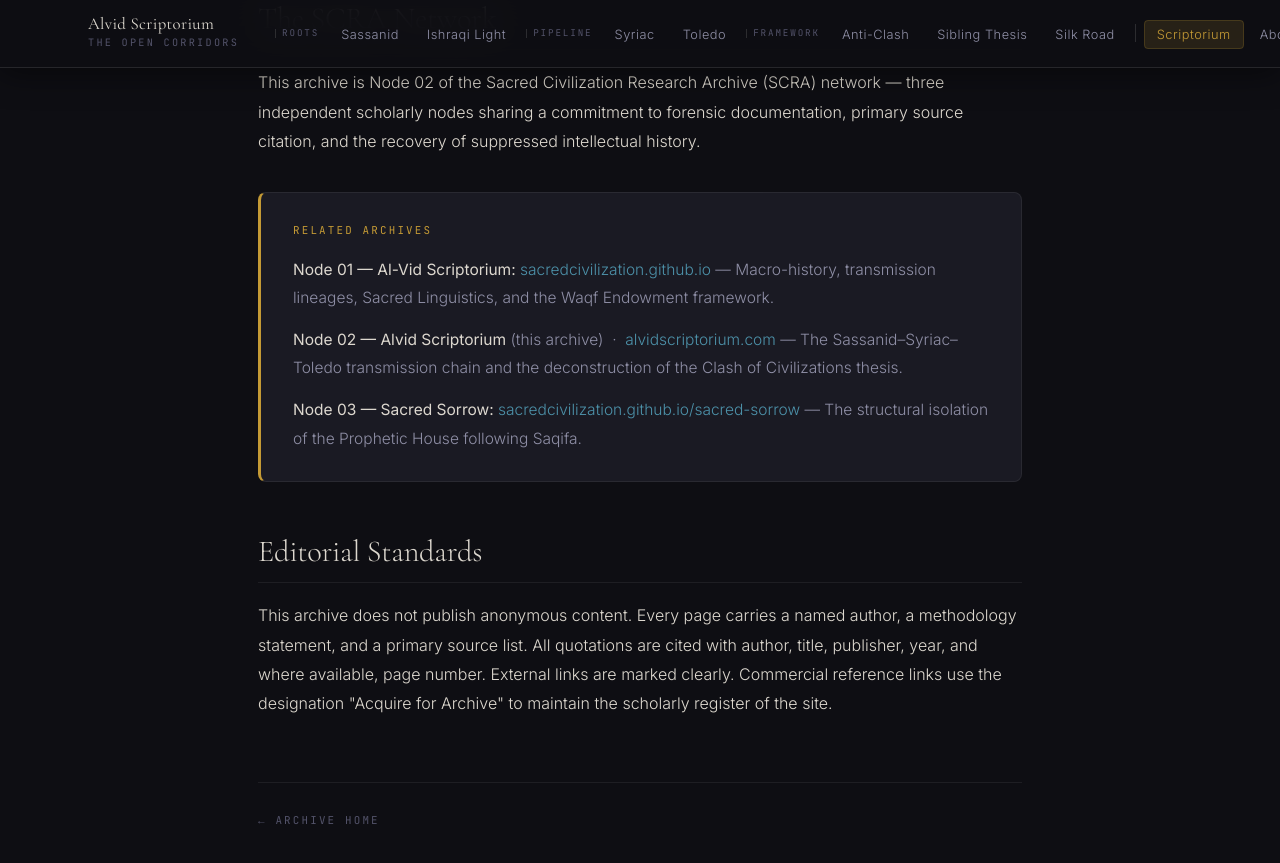
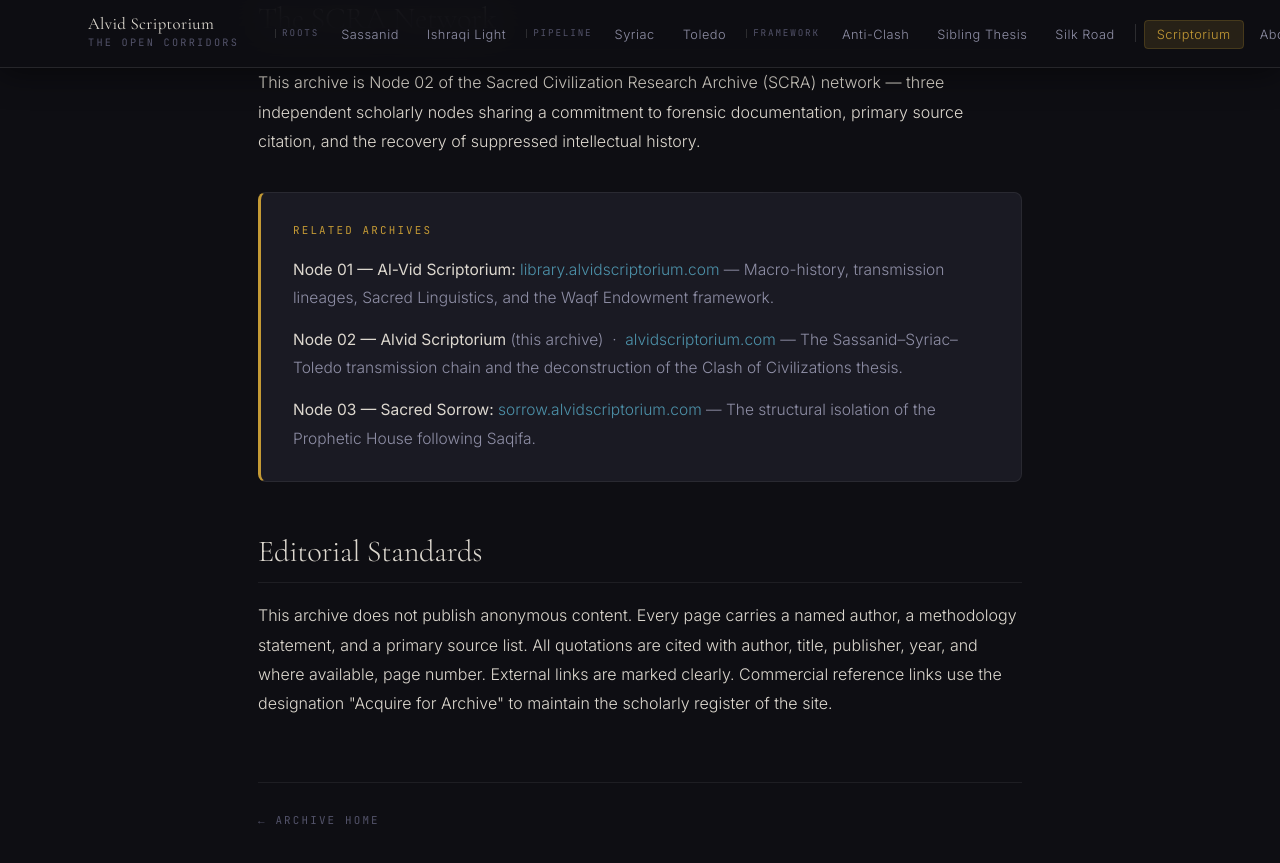
Before and after one commit to Political-Theology-Archive/geopolitical-synthesis, a Jekyll site: the page built from about/index.html, in a window 1280 px wide and 900 px high, scrolled down 3185 px. Shown: the top 863 px of the window. Built offline with Jekyll 4.4.1, drawn with Linux system fonts in a browser that asks for light colours.

Commit message:
Update SCRA network links to subdomain URLs
Footer and about page Node 01/03 links updated:
- sacredcivilization.github.io → library.alvidscriptorium.com
- sacredcivilization.github.io/sacred-sorrow → sorrow.alvidscriptorium.com

Co-Authored-By: Claude Sonnet 4.6 <noreply@anthropic.com>

```diff
--- a/_includes/footer.html
+++ b/_includes/footer.html
@@ -30,8 +30,8 @@
       </ul>
       <h4 class="pta-footer-h4 mono" style="margin-top:28px;">SCRA Network</h4>
       <ul class="pta-footer-ul">
-        <li><a href="https://sacredcivilization.github.io" target="_blank" rel="noopener">Node 01 · Grand Library ↗</a></li>
-        <li><a href="https://sacredcivilization.github.io/sacred-sorrow/" target="_blank" rel="noopener">Node 03 · Sacred Sorrow ↗</a></li>
+        <li><a href="https://library.alvidscriptorium.com" target="_blank" rel="noopener">Node 01 · Grand Library ↗</a></li>
+        <li><a href="https://sorrow.alvidscriptorium.com/" target="_blank" rel="noopener">Node 03 · Sacred Sorrow ↗</a></li>
       </ul>
     </div>
 
--- a/about/index.html
+++ b/about/index.html
@@ -166,7 +166,7 @@ description: "About the Alvid Scriptorium: the meaning of alvidscriptorium.com,
     <span class="pta-analysis-label mono">Related Archives</span>
     <p>
       <strong>Node 01 — Al-Vid Scriptorium:</strong>
-      <a href="https://sacredcivilization.github.io" target="_blank" rel="noopener" style="color:var(--teal);">sacredcivilization.github.io</a>
+      <a href="https://library.alvidscriptorium.com" target="_blank" rel="noopener" style="color:var(--teal);">library.alvidscriptorium.com</a>
       — Macro-history, transmission lineages, Sacred Linguistics, and
       the Waqf Endowment framework.
     </p>
@@ -178,7 +178,7 @@ description: "About the Alvid Scriptorium: the meaning of alvidscriptorium.com,
     </p>
     <p>
       <strong>Node 03 — Sacred Sorrow:</strong>
-      <a href="https://sacredcivilization.github.io/sacred-sorrow/" target="_blank" rel="noopener" style="color:var(--teal);">sacredcivilization.github.io/sacred-sorrow</a>
+      <a href="https://sorrow.alvidscriptorium.com/" target="_blank" rel="noopener" style="color:var(--teal);">sorrow.alvidscriptorium.com</a>
       — The structural isolation of the Prophetic House following Saqifa.
     </p>
   </div>
```
